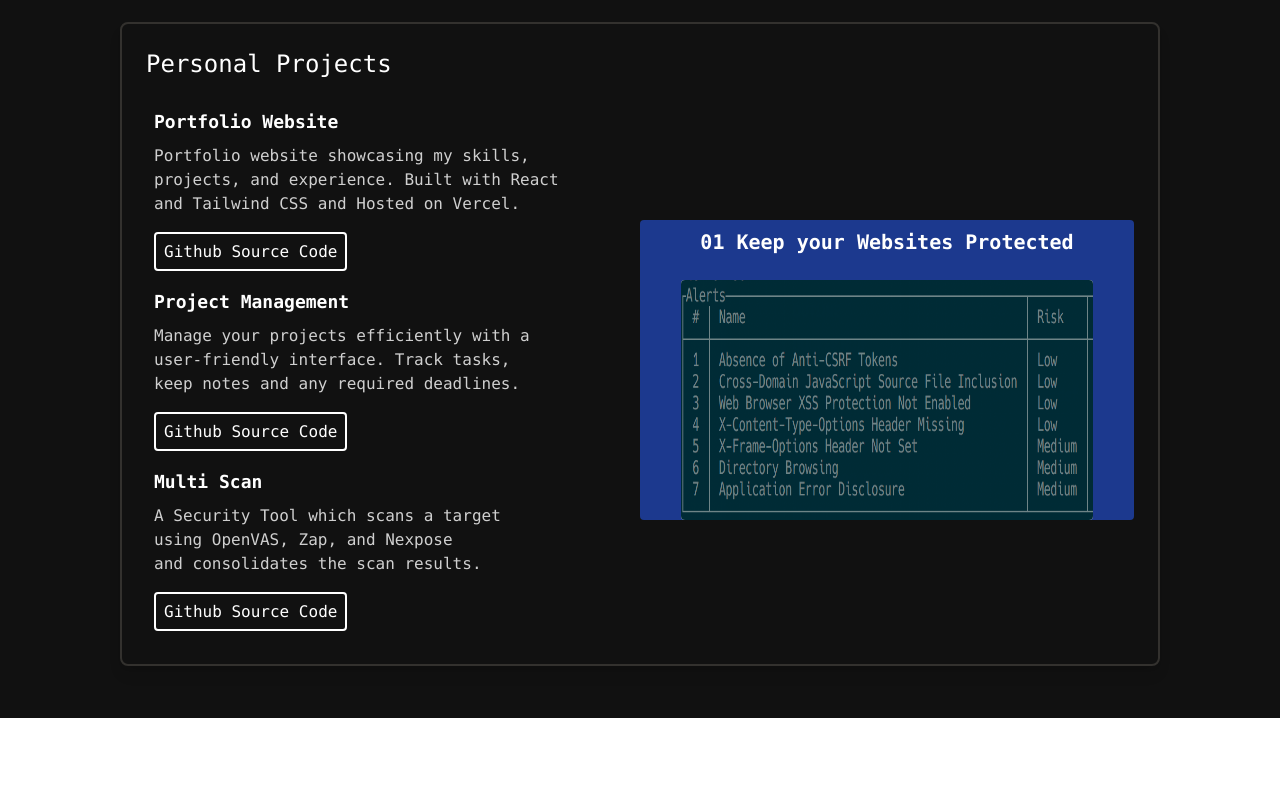
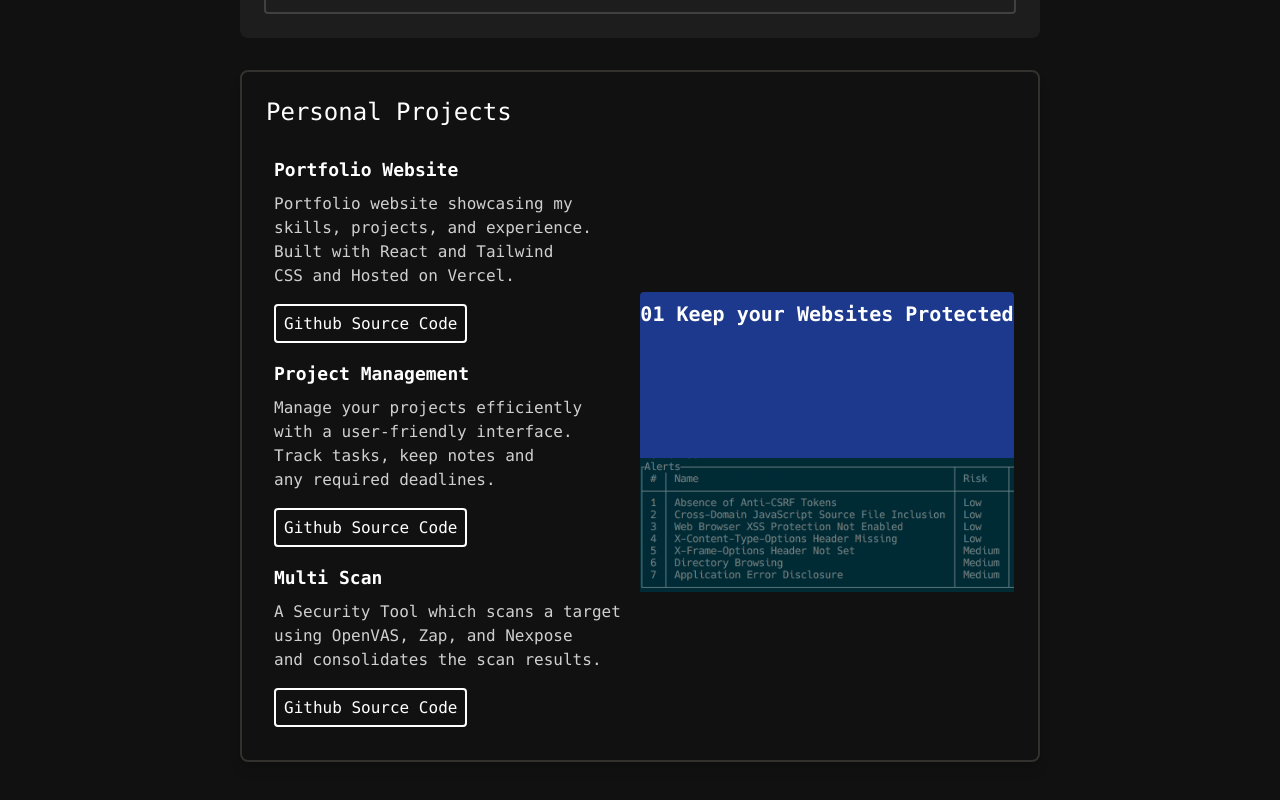
Before and after one commit to bhanu7410/Portfolio, a React (Vite) app: page / in a window 1280 px wide. Shown: the part 1270-2070 px from the top of the page. Before the commit the page ends 1988 px from the top, so only its background shows below. Built offline with nearby package versions, Linux system fonts and the light colour scheme.

Commit message:
still ideation

```diff
--- a/src/App.jsx
+++ b/src/App.jsx
@@ -6,7 +6,7 @@ import Technologies from "./components/Technologies";
 
 function App() {
 	return (
-		<div className="bg-[rgba(17,17,17,1)] px-10 py-5 font-(family-name:--font-monaco) text-white selection:bg-orange-400 selection:text-white lg:px-30">
+		<div className="bg-[rgba(17,17,17,1)] px-10 py-5 font-(family-name:--font-monaco) text-white selection:bg-orange-400 selection:text-white sm:px-20 md:px-20 lg:px-40 xl:px-60">
 			<Header />
 			<Technologies />
 			<Bio />
--- a/src/components/ProjectsSection/Projects.jsx
+++ b/src/components/ProjectsSection/Projects.jsx
@@ -2,6 +2,8 @@ import { useState } from "react";
 
 import Card from "../util/Card";
 import ProjectItem from "./ProjectItem";
+
+import reactIcon from "../../assets/ICONS/react.svg";
 import image from "../../assets/ProjectIcons/MultiScan.png";
 
 import { projectsData } from "./data";
@@ -28,8 +30,38 @@ export default function Projects() {
 							{hoveredProject && `0${hoveredProject}`} Keep your
 							Websites Protected
 						</div>
-						<div className="h-4/5 w-5/6 overflow-hidden rounded bg-amber-50">
-							<img src={image} alt="" className="h-full w-full" />
+						<div className="group relative flex items-end justify-center">
+							<div>
+								<img src={image} alt="" className="scale-100" />
+							</div>
+							{/* Tech icons container */}
+							<div className="absolute bottom-20">
+								{[
+									reactIcon,
+									reactIcon,
+									reactIcon,
+									reactIcon,
+									reactIcon,
+								].map((icon, index, arr) => (
+									<div
+										key={index}
+										className="absolute size-20 rounded bg-amber-50 opacity-0 transition-all duration-300 ease-out group-hover:-translate-y-[150px] group-hover:opacity-100"
+										style={{
+											transform: `translateX(${(index - (arr.length - 1) / 2) * 5}rem)`,
+											// rotate(${
+											// 	(index - (arr.length - 1) / 2) *
+											// 	20
+											// }deg)`,
+										}}
+									>
+										<img
+											src={icon}
+											alt=""
+											className="size-full"
+										/>
+									</div>
+								))}
+							</div>
 						</div>
 					</div>
 				</div>
```
